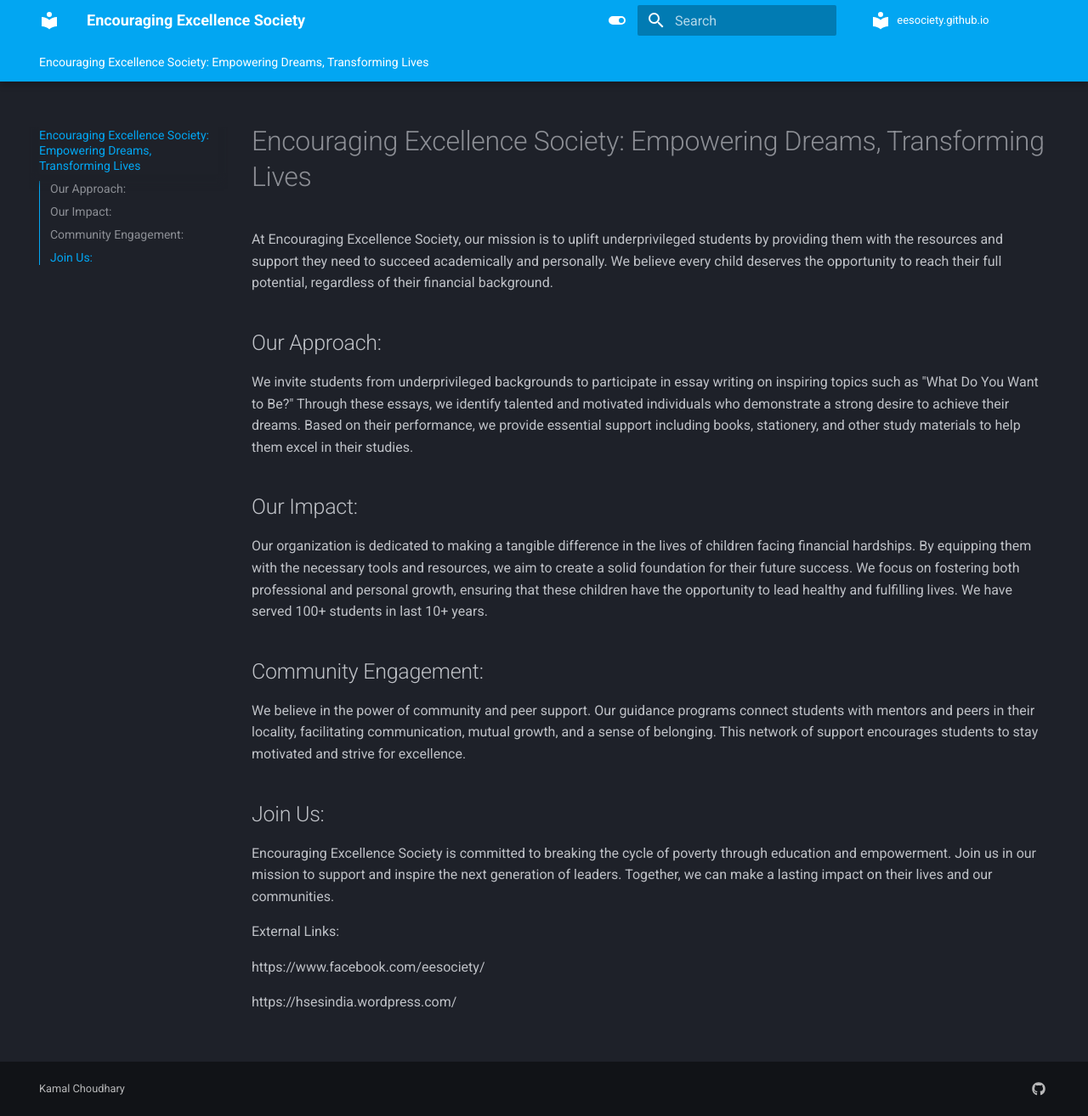
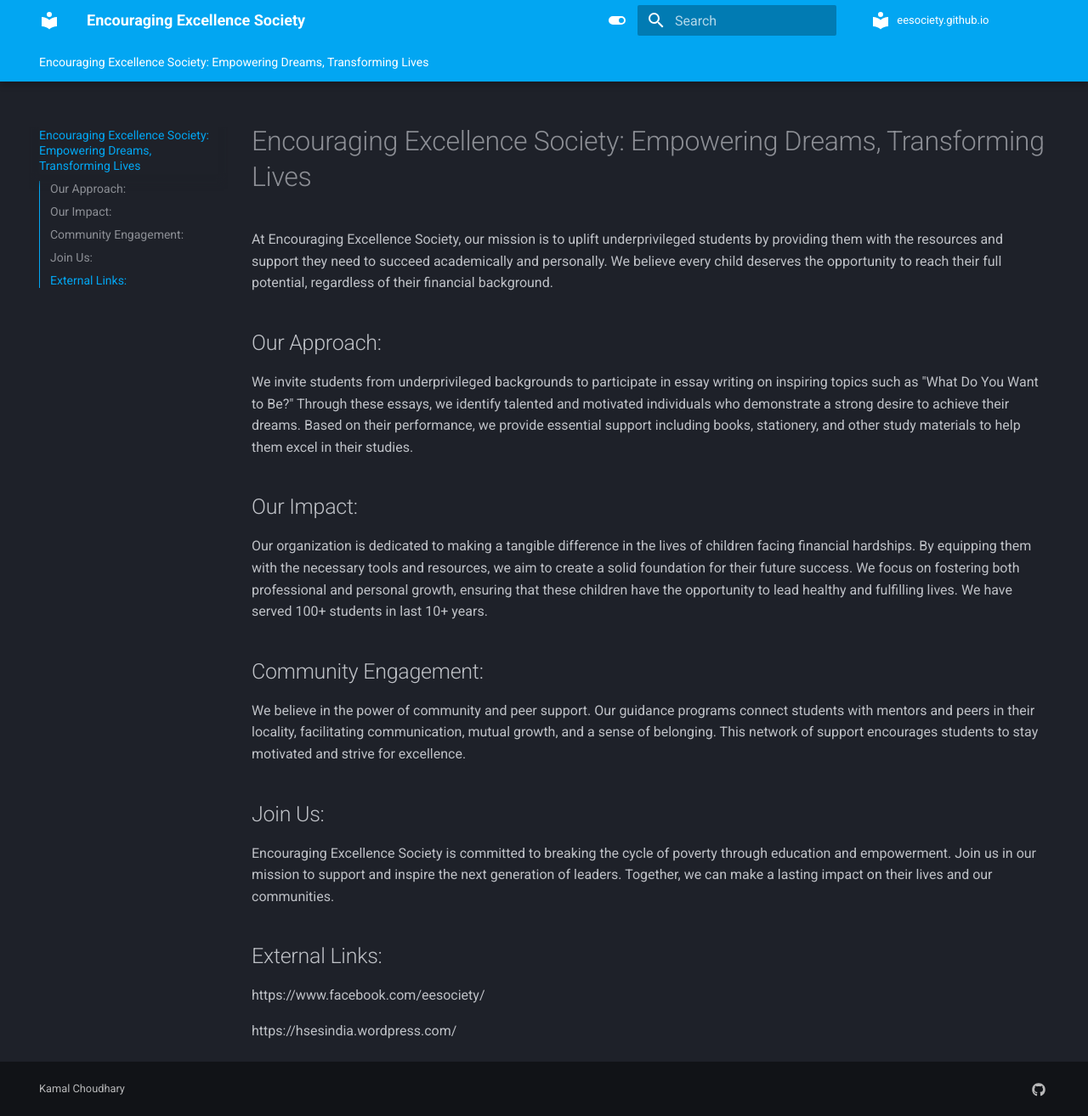
Before and after one commit to eesociety/eesociety.github.io, an MkDocs documentation site: the page built from docs/index.md, in a window 1280 px wide and 1314 px high. Shown: the whole window at 85% size. Built offline with MkDocs 1.6.1 and Material for MkDocs 9.7.7, drawn with Linux system fonts in a browser that asks for light colours; comment, search, counter and statistics services are not loaded.

Commit message:
Update index.md

```diff
--- a/docs/index.md
+++ b/docs/index.md
@@ -20,7 +20,7 @@ Encouraging Excellence Society is committed to breaking the cycle of poverty thr
 
 
 
-External Links:
+## External Links:
 
 https://www.facebook.com/eesociety/
 
```
